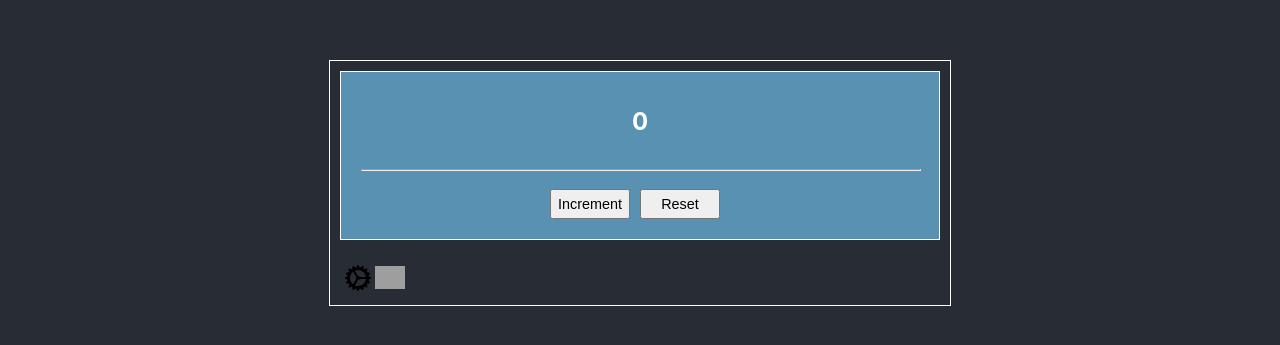
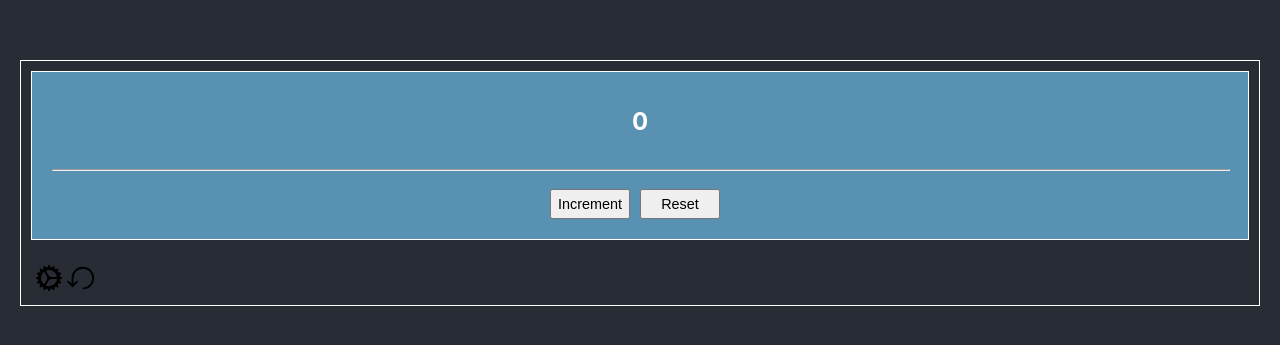
Before and after one commit to Smbat1505/counter, a React (Create React App) app: page / in a window 1280 px wide. Shown: the part 217-562 px from the top of the page. Built offline with nearby package versions, Linux system fonts and the light colour scheme; grey boxes are pictures that could not be loaded.

Commit message:
update to width: 100vw

```diff
--- a/src/components/counter.css
+++ b/src/components/counter.css
@@ -3,9 +3,9 @@
     flex-direction: column;
     justify-content: space-between;
     align-items: flex-start;
-    min-width: 600px;
-    max-width: 600px;
-    min-height: auto;
+    /*min-width: 600px;*/
+    width: 100vw;
+    height: auto;
     border: 1px #fff solid;
     padding: 10px;
 }
```
Also changed, not shown: src/img/reset.svg (added).
